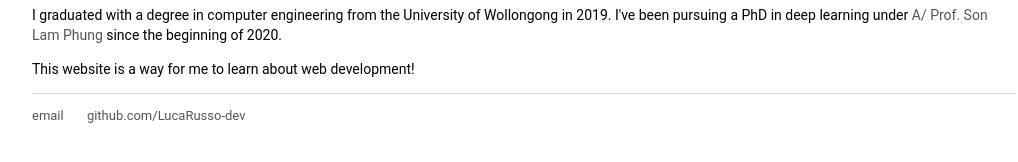
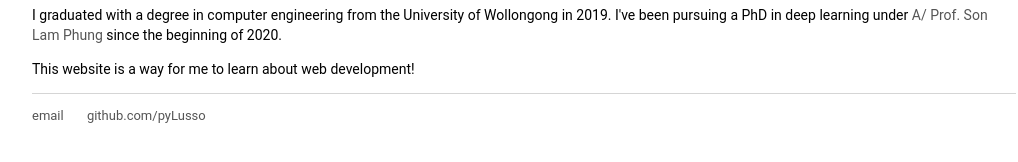
Before and after one commit to pyLusso/pyLusso.github.io, a Jekyll site: the page built from index.html, in a window 1280 px wide. Shown: the part 199-361 px from the top of the page, without its empty margins (116-1134 px from the left). Built offline with Jekyll 4.4.1, drawn with Linux system fonts in a browser that asks for light colours.

Commit message:
Update default.html
Updated link to github

```diff
--- a/_layouts/default.html
+++ b/_layouts/default.html
@@ -24,7 +24,7 @@
 			<footer>
 				<ul>
 					<li><a href="mailto:lucarusso.521@gmail.com">email</a></li>
-					<li><a href="https://github.com/LucaRusso-dev">github.com/LucaRusso-dev</a></li>
+					<li><a href="https://github.com/pyLusso">github.com/pyLusso</a></li>
 				</ul>
 			</footer>
 			</div>
```
